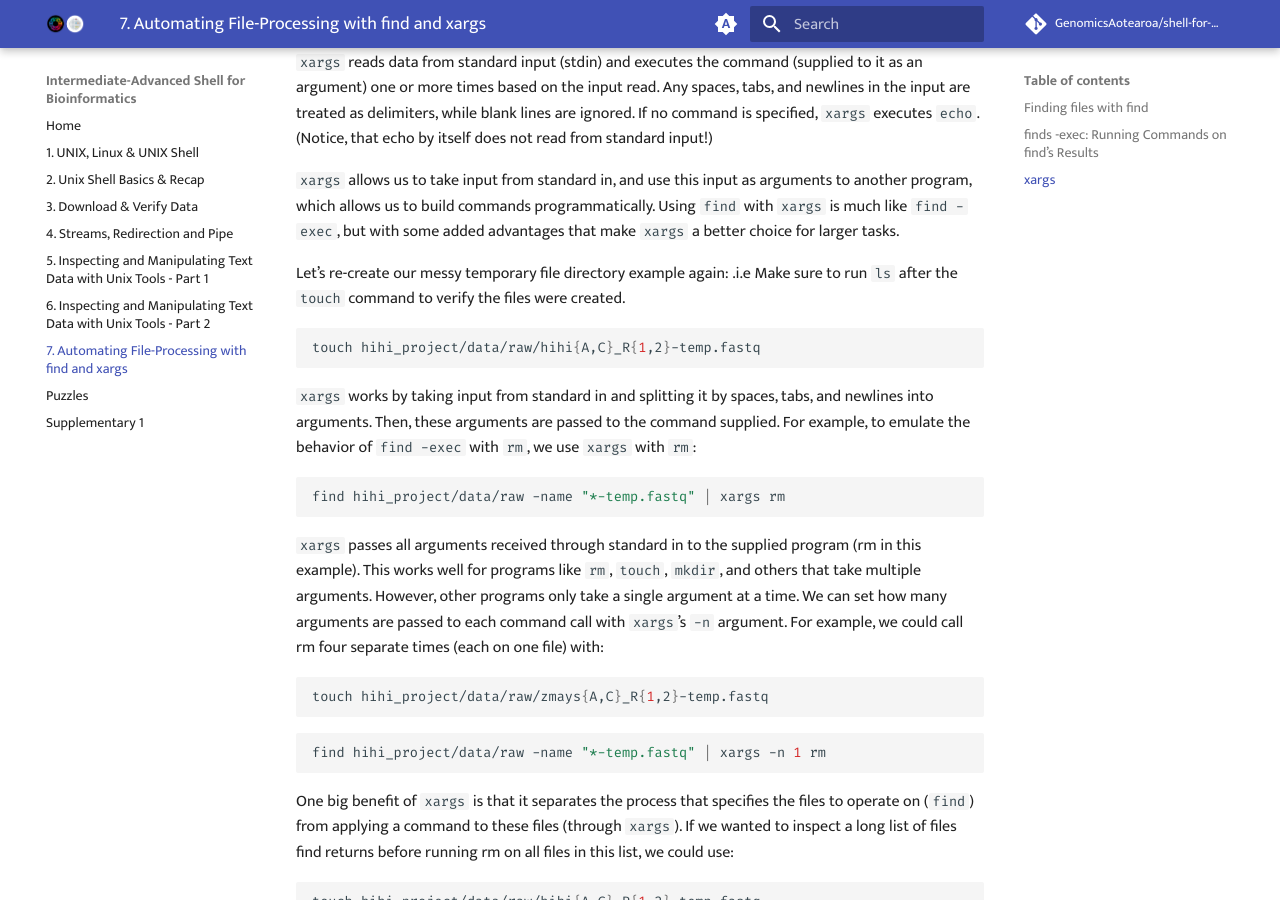
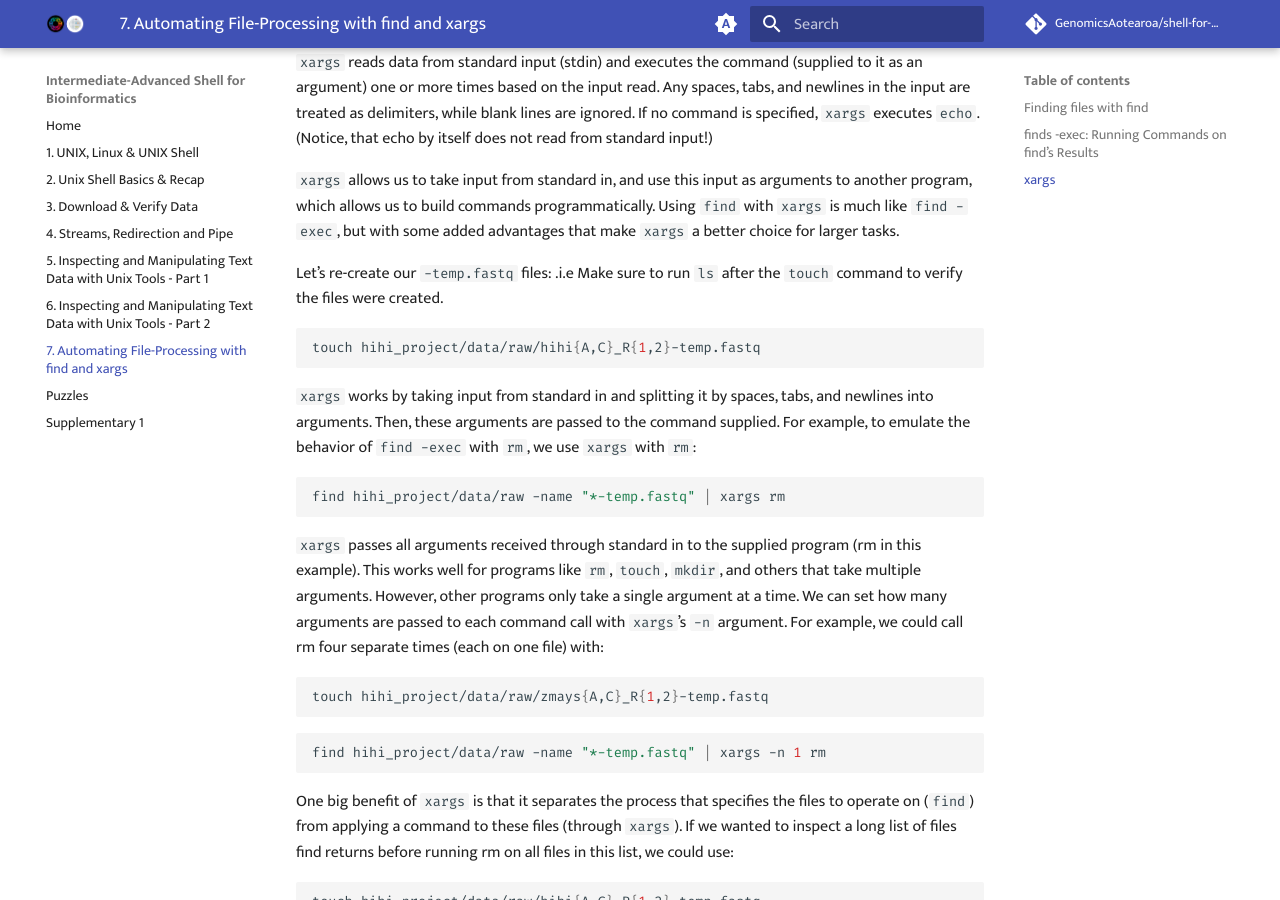
Before and after one commit to GenomicsAotearoa/shell-for-bioinformatics, an MkDocs documentation site: the page built from docs/6_automate_fileprocessing_find_xargs.md, in a window 1280 px wide and 900 px high, scrolled down 2325 px. Built offline with MkDocs 1.6.1 and Material for MkDocs 9.7.7, drawn with Linux system fonts in a browser that asks for light colours; comment, search, counter and statistics services are not loaded; the version menu is left out.

Commit message:
fix typo

````diff
--- a/docs/6_automate_fileprocessing_find_xargs.md
+++ b/docs/6_automate_fileprocessing_find_xargs.md
@@ -140,7 +140,7 @@ In general, `find -exec` is most appropriate for quick, simple tasks (like delet
 
 `xargs` allows us to take input from standard in, and use this input as arguments to another program, which allows us to build commands programmatically. Using `find` with `xargs` is much like `find -exec`, but with some added advantages that make `xargs` a better choice for larger tasks.
 
-Let’s re-create our messy temporary file directory example again: .i.e Make sure to run `ls` after the `touch` command to verify the files were created.
+Let’s re-create our `-temp.fastq` files: .i.e Make sure to run `ls` after the `touch` command to verify the files were created.
 
 ```bash
 touch hihi_project/data/raw/hihi{A,C}_R{1,2}-temp.fastq
````
